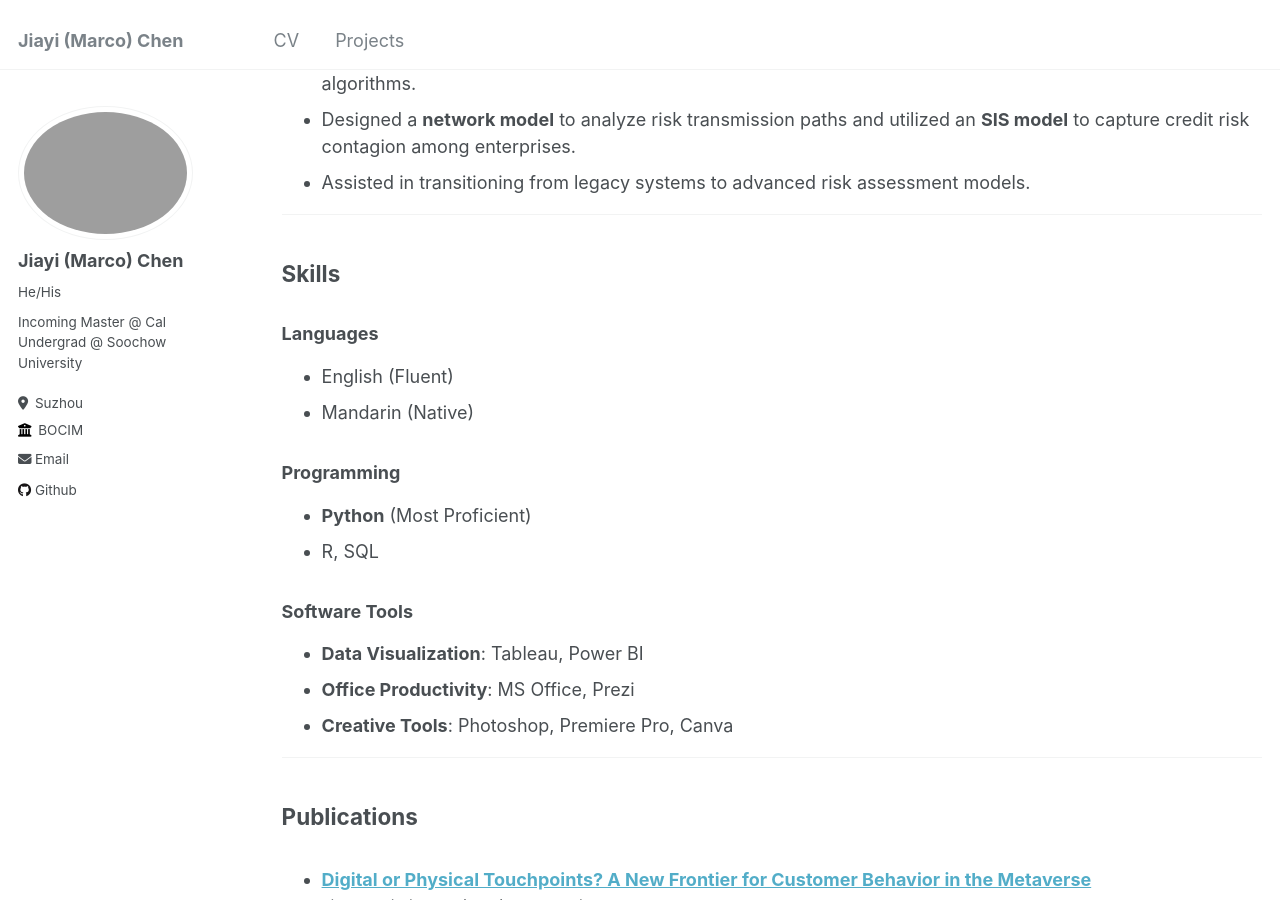
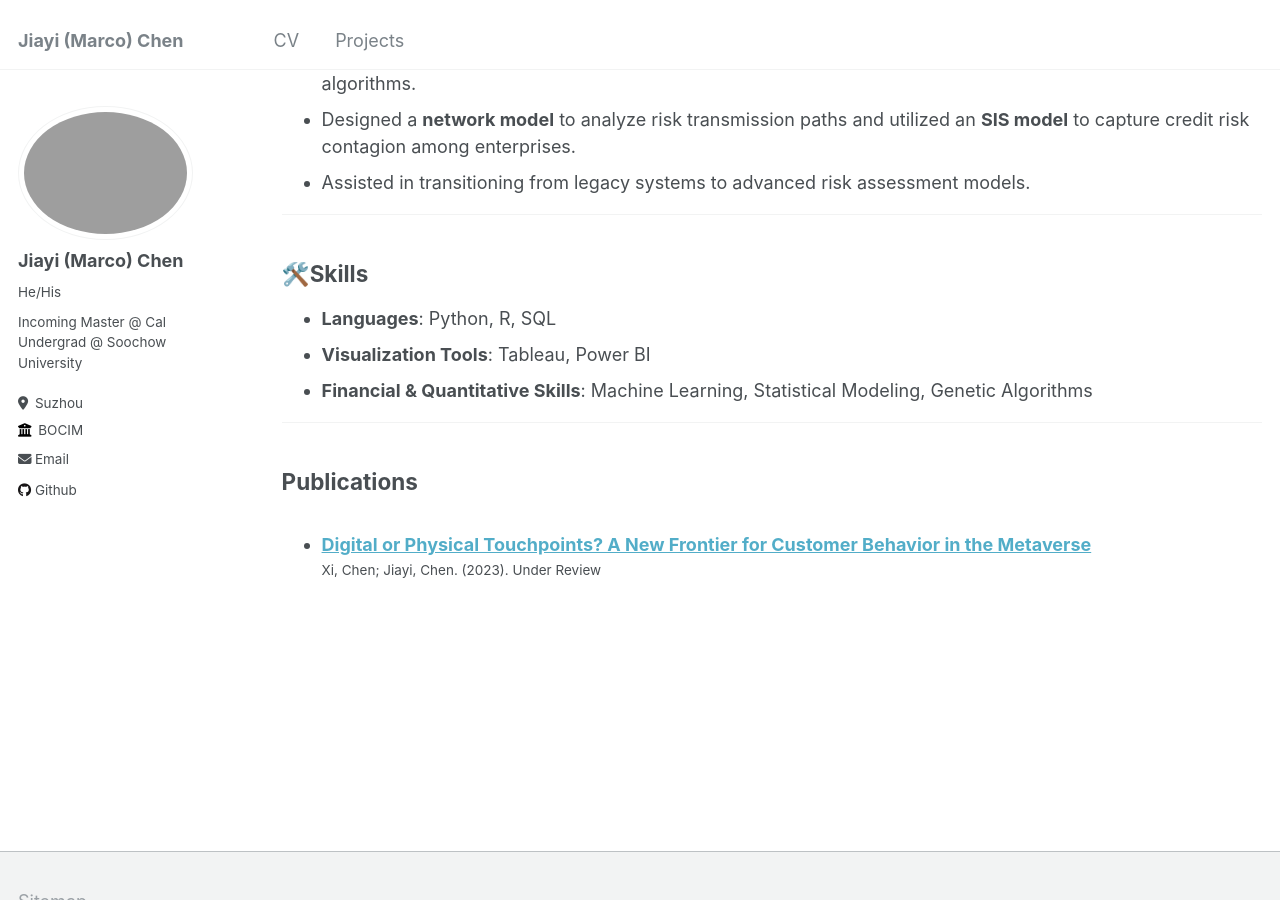
Before and after one commit to marcochen0720/marcochen0720.github.io, a Jekyll site: the page built from _pages/cv.md, in a window 1280 px wide and 900 px high, scrolled down 1406 px. Built offline with Jekyll 4.4.1, drawn with Linux system fonts in a browser that asks for light colours.

Commit message:
Update cv.md

```diff
--- a/_pages/cv.md
+++ b/_pages/cv.md
@@ -53,21 +53,11 @@ redirect_from:
 
 <hr>
 
-<h2 id="skills">Skills</h2>
+<h2 id="skills">🛠️Skills</h2>
 
-### **Languages**
-- English (Fluent)
-- Mandarin (Native)
-
-### **Programming**
-- **Python** (Most Proficient)
-- R, SQL
-
-### **Software Tools**
-- **Data Visualization**: Tableau, Power BI
-- **Office Productivity**: MS Office, Prezi
-- **Creative Tools**: Photoshop, Premiere Pro, Canva
-
+- **Languages**: Python, R, SQL
+- **Visualization Tools**: Tableau, Power BI
+- **Financial & Quantitative Skills**: Machine Learning, Statistical Modeling, Genetic Algorithms
 <hr>
 
 <h2 id="publications">Publications</h2>
```
